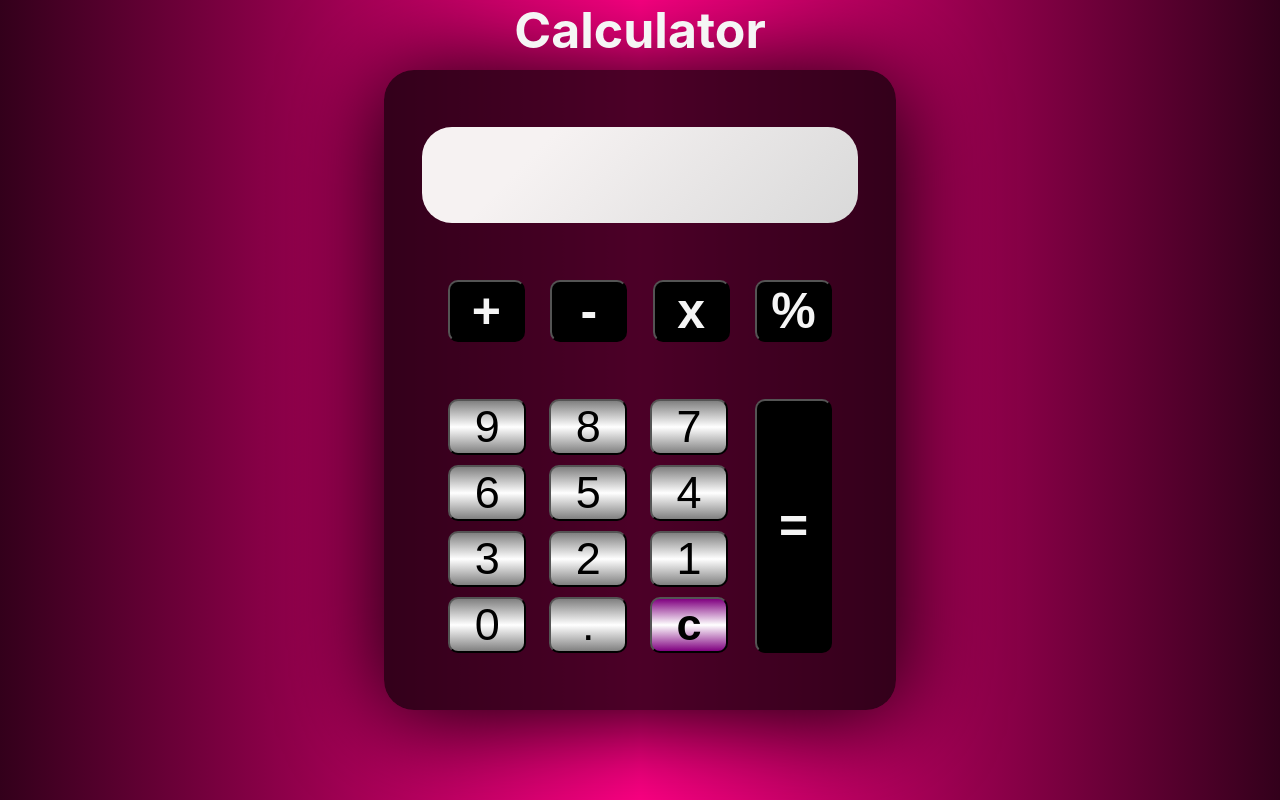
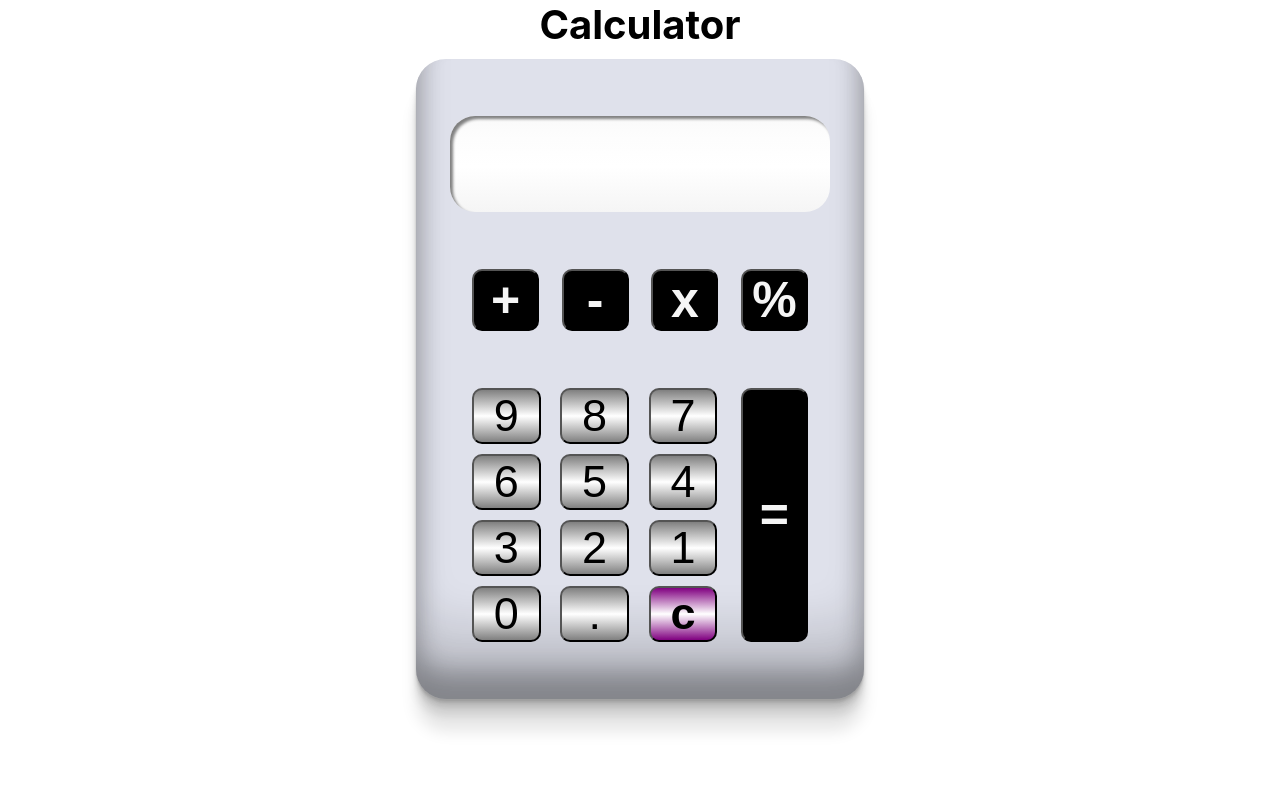
Before and after one commit to Tendaik96/Calculator, a React (Create React App) app in the folder my-app/: page / in a window 1280 px wide. Built offline with nearby package versions, Linux system fonts and the light colour scheme.

Commit message:
working on css

```diff
--- a/my-app/src/App.css
+++ b/my-app/src/App.css
@@ -6,11 +6,11 @@
 }
 
 .main-background{
-  background: #ff0084;
-  /* fallback for old browsers */
+  /* background: #ff0084;
+
   background: -webkit-linear-gradient(to right, #33001b, #ff0084, #33001b);
-  /* Chrome 10-25, Safari 5.1-6 */
+
   background: linear-gradient(to right, #33001b, #ff0084, #33001b);
-  /* W3C, IE 10+/ Edge, Firefox 16+, Chrome 26+, Opera 12+, Safari 7+ */
+   */
   height: 100vh;
 }
--- a/my-app/src/components/Calculator/Calculator.css
+++ b/my-app/src/components/Calculator/Calculator.css
@@ -3,7 +3,7 @@
     box-shadow: 1px 5px 100px black;
     color: white;
     height: 80%;
-    width: 40%;
+    width: 35%;
     margin: 10px auto;
     border-radius: 30px;
     display: flex;
@@ -11,6 +11,20 @@
     justify-content: space-evenly;
     align-items: center;
 }
+#calc {
+
+    background: rgb(223, 225, 235);
+
+    box-shadow: rgba(0, 0, 0, 0.2) 0px -23px 25px 0px inset, rgba(0, 0, 0, 0.18) 0px -36px 30px 0px inset, rgba(0, 0, 0, 0.1) 0px -79px 40px 0px inset, rgba(0, 0, 0, 0.06) 0px 2px 1px, rgba(0, 0, 0, 0.09) 0px 4px 2px, rgba(0, 0, 0, 0.09) 0px 8px 4px, rgba(0, 0, 0, 0.1) 0px 16px 8px, rgba(0, 0, 0, 0.1) 0px 32px 16px;
+}
+
+/* .card {
+    width: 190px;
+    height: 254px;
+    background: rgb(223, 225, 235);
+    border-radius: 50px;
+    box-shadow: rgba(0, 0, 0, 0.17) 0px -23px 25px 0px inset, rgba(0, 0, 0, 0.15) 0px -36px 30px 0px inset, rgba(0, 0, 0, 0.1) 0px -79px 40px 0px inset, rgba(0, 0, 0, 0.06) 0px 2px 1px, rgba(0, 0, 0, 0.09) 0px 4px 2px, rgba(0, 0, 0, 0.09) 0px 8px 4px, rgba(0, 0, 0, 0.09) 0px 16px 8px, rgba(0, 0, 0, 0.09) 0px 32px 16px;
+} */
 
 button{
     border-radius: 10px;
--- a/my-app/src/components/Header/Header.css
+++ b/my-app/src/components/Header/Header.css
@@ -1,5 +1,5 @@
 #header{
-    color: whitesmoke;
-    font-size: 50px;
+    color: black;
+    font-size: 40px;
     text-align: center;
 }
--- a/my-app/src/components/Window/Window.css
+++ b/my-app/src/components/Window/Window.css
@@ -1,7 +1,7 @@
 #window{
     width: 85%;
     height: 15%;
-    border-radius: 30px;
-    background-image: linear-gradient(315deg, #d9d9d9 0%, #f6f2f2 74%);
-
+    border-radius: 25px;
+    background-image: linear-gradient(whitesmoke, 5%, white, whitesmoke);
+    box-shadow: inset 3px 3px 3px 0px gray;
 }
```
